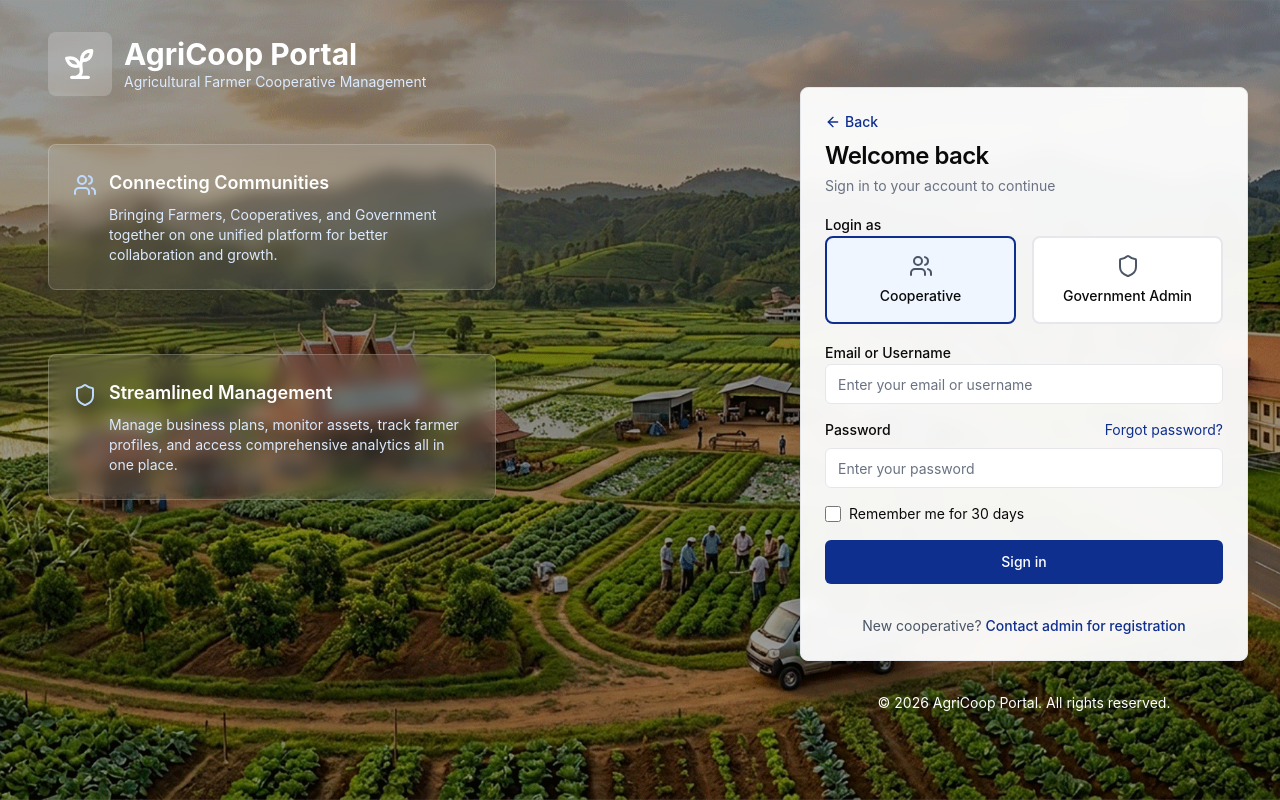
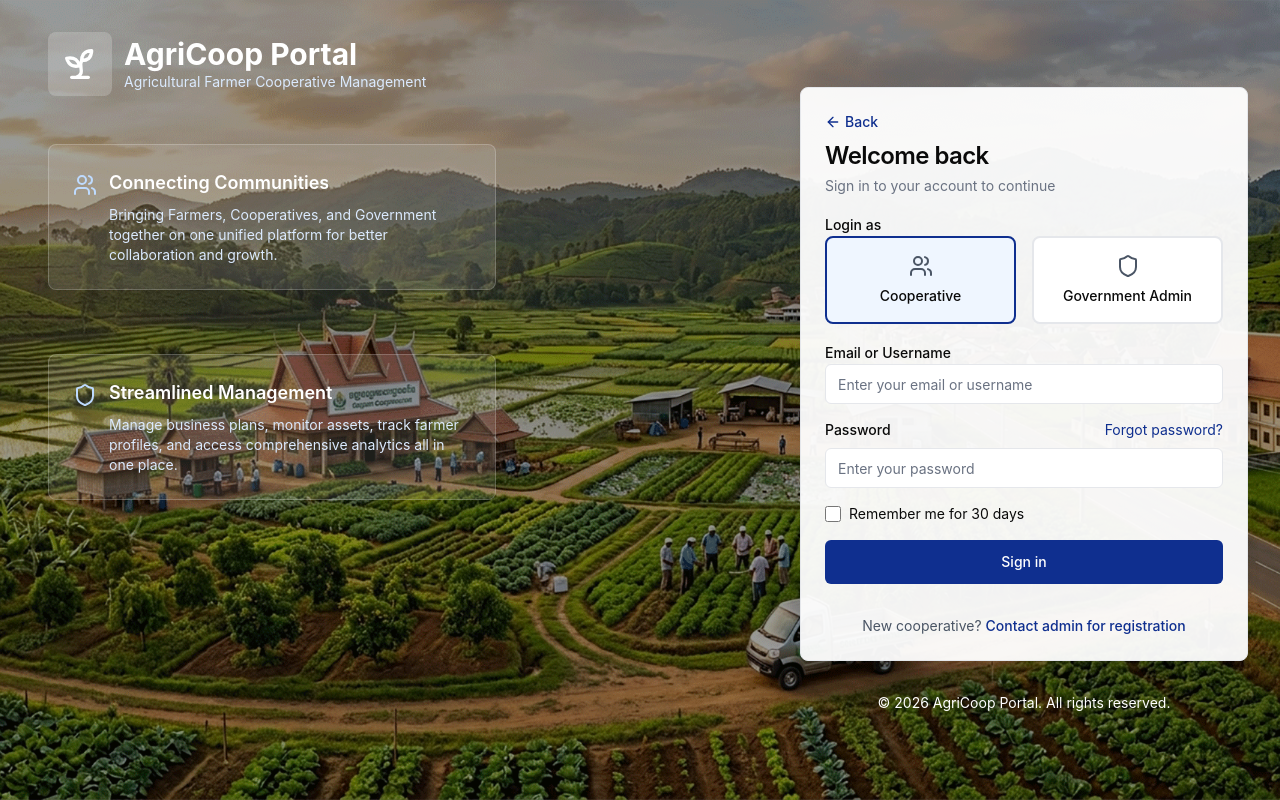
Before and after one commit to Nisal2522/Framer-UI-UX, a React (Vite) app: page /login in a window 1280 px wide. Built offline with nearby package versions, Linux system fonts and the light colour scheme.

Commit message:
refactor: remove backdrop blur from Login component elements for improved performance

```diff
--- a/src/app/components/Login.tsx
+++ b/src/app/components/Login.tsx
@@ -40,7 +40,7 @@ export function Login() {
         <div className="relative z-10 flex flex-col justify-start pt-8 px-12 text-white">
           <div className="mb-8">
             <div className="flex items-center gap-3 mb-4">
-              <div className="bg-white/20 backdrop-blur-sm p-3 rounded-lg">
+              <div className="bg-white/20 p-3 rounded-lg">
                 <Sprout className="w-10 h-10 text-white" />
               </div>
               <div>
@@ -51,7 +51,7 @@ export function Login() {
           </div>
 
           <div className="space-y-16 max-w-md">
-            <div className="bg-white/10 backdrop-blur-sm p-6 rounded-lg border border-white/20">
+            <div className="bg-white/10 p-6 rounded-lg border border-white/20">
               <div className="flex items-start gap-3">
                 <Users className="w-6 h-6 text-blue-200 mt-1 flex-shrink-0" />
                 <div>
@@ -63,7 +63,7 @@ export function Login() {
               </div>
             </div>
 
-            <div className="bg-white/10 backdrop-blur-sm p-6 rounded-lg border border-white/20">
+            <div className="bg-white/10 p-6 rounded-lg border border-white/20">
               <div className="flex items-start gap-3">
                 <Shield className="w-6 h-6 text-blue-200 mt-1 flex-shrink-0" />
                 <div>
@@ -92,7 +92,7 @@ export function Login() {
             </div>
           </div>
 
-          <div className="border border-gray-200 shadow-lg bg-white/95 backdrop-blur-sm rounded-lg">
+          <div className="border border-gray-200 shadow-lg bg-white/95 rounded-lg">
             <div className="space-y-1 p-6 pb-4">
               <button
                 type="button"
```
